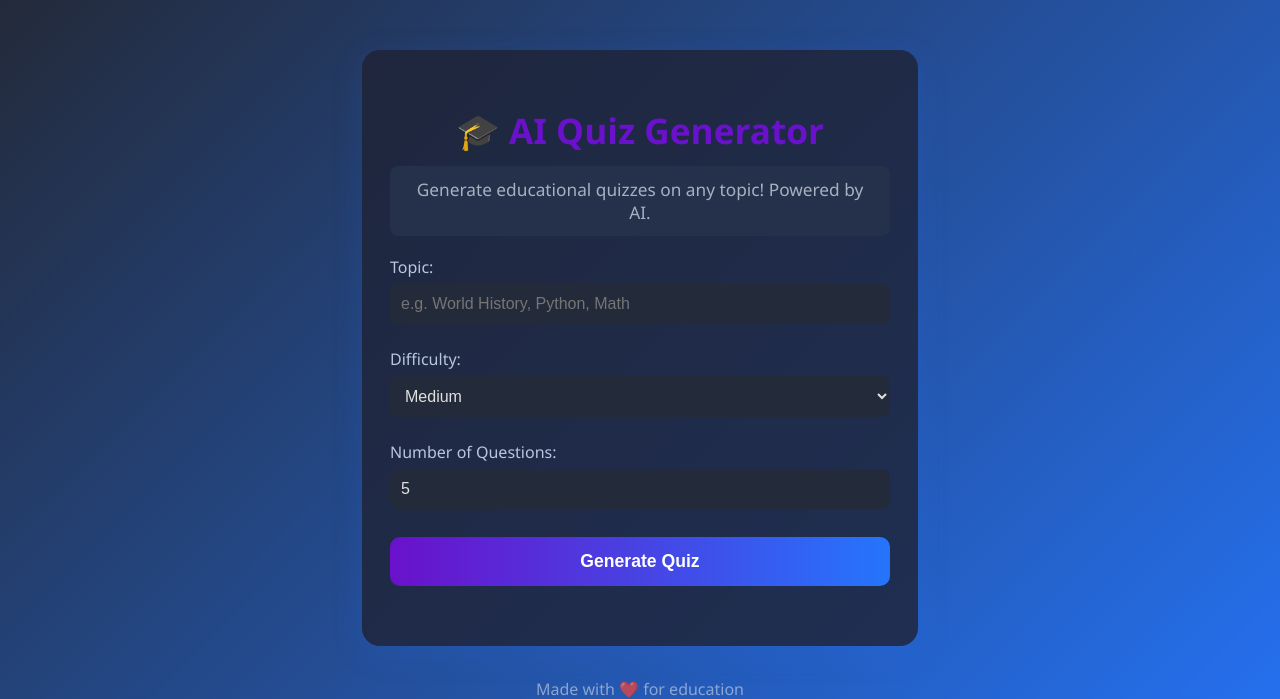
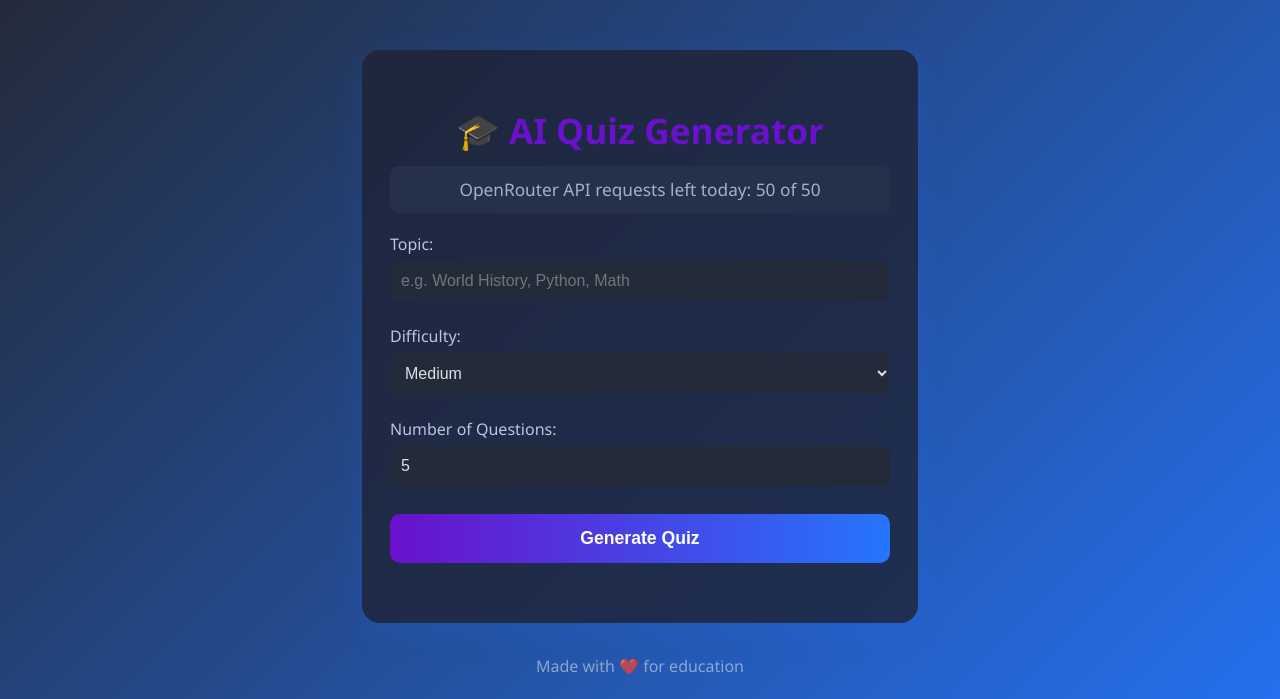
Before and after one commit to ggSohamgg/Spark_Quiz, a Flask app: page / in a window 1280 px wide. Shown: the top 699 px of the page. Run offline with Flask 3, Linux system fonts and the light colour scheme; data that the repository does not hold is empty.

Commit message:
Update index.html

```diff
--- a/templates/index.html
+++ b/templates/index.html
@@ -10,9 +10,7 @@
 <body>
     <div class="container">
         <h1>🎓 AI Quiz Generator</h1>
-        <div class="info-box">
-            Generate educational quizzes on any topic! Powered by AI.
-        </div>
+        <div id="usage-info" class="info-box"></div>
         <form id="quiz-form">
             <label for="topic">Topic:</label>
             <input type="text" id="topic" name="topic" required placeholder="e.g. World History, Python, Math">
@@ -35,6 +33,20 @@
         <p>Made with ❤️ for education</p>
     </footer>
     <script>
+    // Show usage info
+    async function fetchUsage() {
+        const resp = await fetch('/usage');
+        const data = await resp.json();
+        if (data.error) {
+            document.getElementById('usage-info').innerText = "Usage info unavailable";
+        } else {
+            document.getElementById('usage-info').innerText =
+                `OpenRouter API requests left today: ${data.remaining} of ${data.limit}`;
+        }
+    }
+    fetchUsage();
+
+    // Handle quiz form submission
     document.getElementById('quiz-form').onsubmit = async function(e) {
         e.preventDefault();
         const form = e.target;
@@ -51,20 +63,29 @@
         });
         const result = await response.json();
         let html = "<h2>Your Quiz</h2>";
+        if (result.quiz && result.quiz.length > 0) {
             result.quiz.forEach((q, i) => {
                 html += `<div class='question-card'><b>${i+1}. ${q.question}</b><br>`;
-            if (q.options) {
+                if (q.options && q.options.length > 0) {
                     html += "<ul>";
                     q.options.forEach(opt => {
                         html += `<li>${opt}</li>`;
                     });
                     html += "</ul>";
                 }
+                if (q.answer) {
                     html += `<div class='answer'><b>Answer:</b> ${q.answer}</div>`;
+                }
+                if (q.explanation) {
                     html += `<div class='explanation'><i>${q.explanation}</i></div>`;
+                }
                 html += "</div>";
             });
+        } else {
+            html += "<div class='error'>Sorry, no quiz could be generated.</div>";
+        }
         document.getElementById('quiz-output').innerHTML = html;
+        fetchUsage(); // update usage info after quiz generation
     }
     </script>
 </body>
```
Lines whose indentation alone changed are shown as unchanged.
